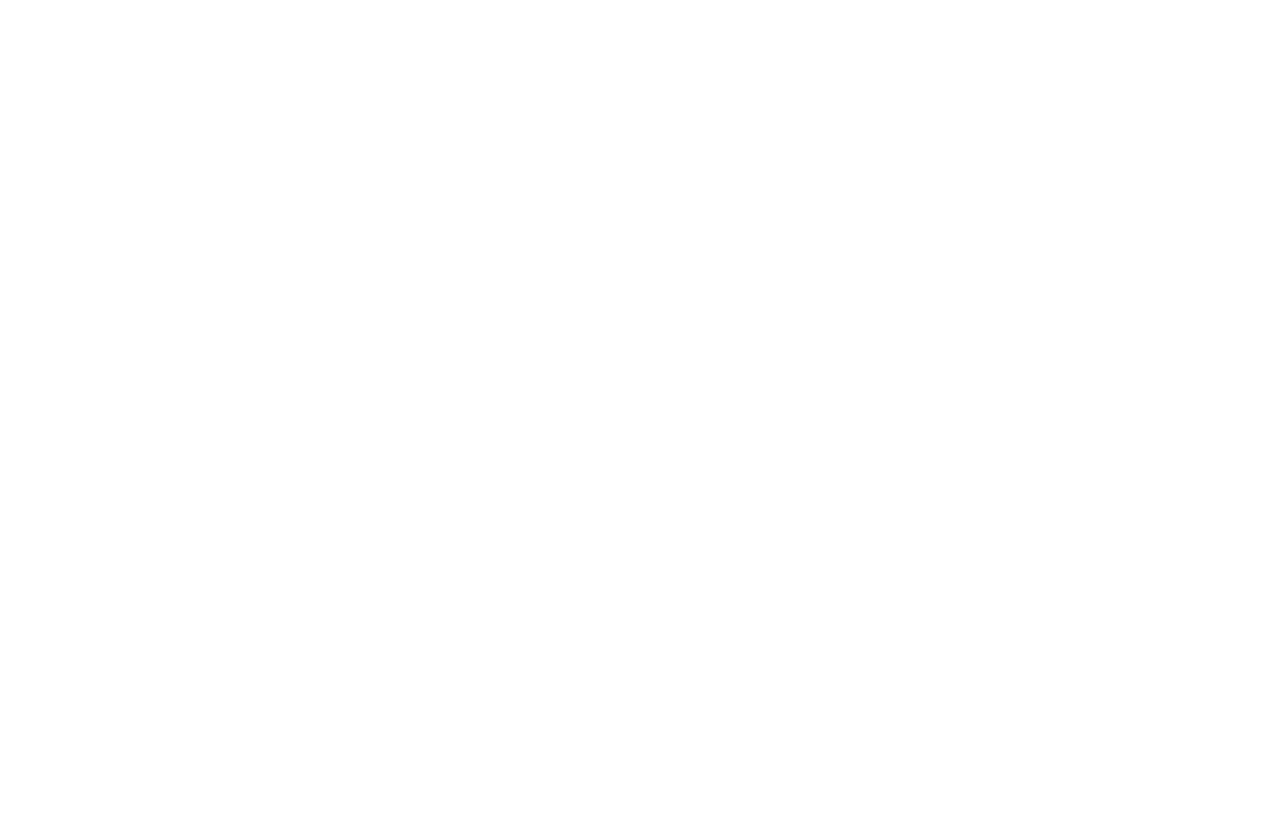
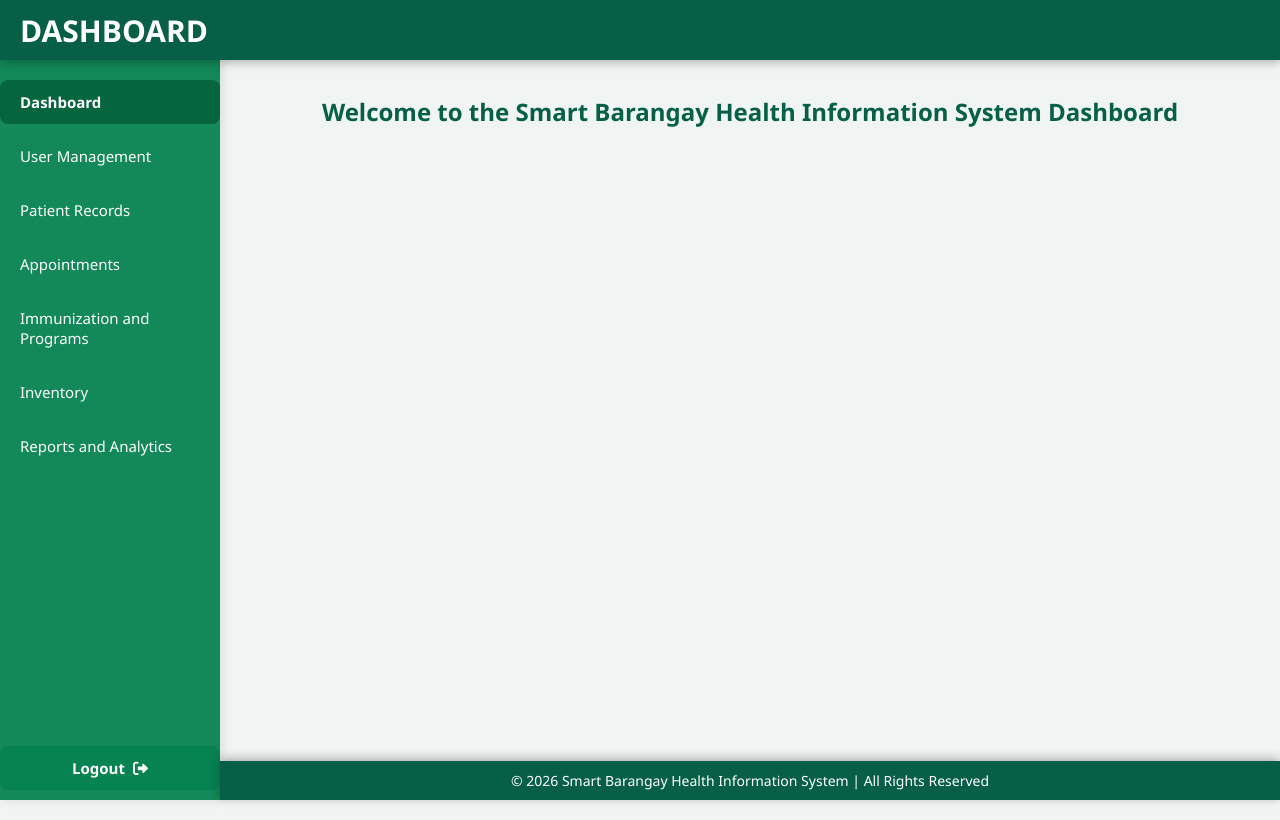
Before and after one commit to MEMORiAACHROMOS/Smart-Barangay, a plain HTML site: page dashboard.html in a window 1280 px wide. Drawn offline with Linux system fonts and the light colour scheme.

Commit message:
Pangalawang Lapag

```diff
--- /dev/null
+++ b/dashboard-styles.css
@@ -0,0 +1,183 @@
+/* Reset default styles */
+* {
+    margin: 0;
+    padding: 0;
+    box-sizing: border-box;
+    font-family: 'Segoe UI', Tahoma, Geneva, Verdana, sans-serif;
+}
+
+/* Full height layout */
+body {
+    min-height: 100vh;
+    display: flex;
+    flex-direction: row;
+    background: #f0f4f3; /* subtle light background */
+}
+
+/* Header Banner */
+.main-header {
+    position: fixed;
+    top: 0;
+    left: 0;
+    width: 100%;
+    height: 60px;
+    background: #065f46;
+    color: #fff;
+    display: flex;
+    align-items: center;
+    padding: 0 20px;
+    font-size: 20px;
+    font-weight: 600;
+    z-index: 1000;
+    box-shadow: 0 2px 10px rgba(0,0,0,0.3);
+}
+
+/* Sidebar */
+.sidebar {
+    position: fixed;
+    top: 60px; /* below header */
+    left: 0;
+    width: 220px;
+    height: calc(100vh - 60px);
+    background: rgba(7,130,81,0.95);
+    padding-top: 20px;
+    box-shadow: 2px 0 10px rgba(0,0,0,0.1);
+    overflow-y: auto;
+    display: flex;
+    flex-direction: column;
+}
+
+
+.sidebar ul {
+    list-style: none;
+     flex: 1; /* takes all vertical space */
+    display: flex;
+    flex-direction: column;
+    justify-content: flex-start;
+    position: relative;
+}
+
+.sidebar ul li {
+    margin-bottom: 10px;
+}
+
+.sidebar ul li a {
+    display: block;
+    padding: 12px 20px;
+    color: #fff;
+    text-decoration: none;
+    font-size: 15px;
+    border-radius: 8px;
+    transition: background 0.3s, color 0.3s;
+}
+
+.sidebar ul li a:hover {
+    background: rgba(5, 100, 62, 0.95);
+    color: #fff;
+}
+.sidebar ul li.logout-btn {
+    margin-top: auto; /* pushes it to bottom */
+}
+
+.sidebar ul li.logout-btn a {
+    display: flex;
+    align-items: center;
+    justify-content: center;
+    padding: 12px 20px;
+    background: rgba(7,130,81,0.95); /* dark green logout button */
+    color: #fff;
+    border-radius: 8px;
+    font-weight: 600;
+    transition: background 0.3s;
+}
+
+.sidebar ul li.logout-btn a i {
+    margin-left: 8px; /* icon spacing */
+}
+
+.sidebar ul li.logout-btn a:hover {
+    background: rgba(5, 100, 62, 0.95);
+    color: #fff;
+}
+/* Main content */
+main {
+    margin-left: 220px; /* space for sidebar */
+    padding: 80px 40px 40px 40px; /* space for header */
+    flex: 1;
+}
+.dashboard-container {
+    display: flex;
+    flex-direction: column;
+    justify-content: flex-start; /* align content at top */
+    align-items: center;         /* keep content horizontally centered */
+    min-height: calc(100vh - 100px); /* full height minus header/footer */
+    text-align: center;
+    padding: 40px 20px 20px 20px; /* top padding for spacing from header */
+}
+.dashboard-container h1 {
+    font-size: 24px;
+    font-weight: 600;
+    color: #065f46;
+    margin-top: -25px;
+    margin-bottom: 20px;
+}
+
+/* Footer Banner */
+.main-footer {
+    position: fixed;
+    bottom: 0;
+    left: 220px; /* next to sidebar */
+    width: calc(100% - 220px);
+    background: #065f46;
+    color: #fff;
+    text-align: center;
+    padding: 10px 0;
+    font-size: 14px;
+    box-shadow: 0 -2px 10px rgba(0,0,0,0.3);
+}
+
+/* Scrollbar for sidebar */
+.sidebar::-webkit-scrollbar {
+    width: 6px;
+}
+
+.sidebar::-webkit-scrollbar-thumb {
+    background-color: #00c267;
+    border-radius: 3px;
+}
+/* Active menu item */
+.sidebar ul li a.active {
+    background:rgba(5, 100, 62, 0.95);; /* darker green for active */
+    color: #fff;
+    font-weight: 600;
+}
+/* Responsive */
+@media (max-width: 768px) {
+    .sidebar {
+        width: 60px;
+    }
+
+    .sidebar ul li a {
+        padding: 12px 10px;
+        font-size: 0;
+        text-align: center;
+    }
+
+    .sidebar ul li a::after {
+        content: attr(title);
+        font-size: 12px;
+        display: block;
+        margin-top: 5px;
+        color: #fff;
+    }
+
+    main {
+        margin-left: 60px;
+        padding: 80px 20px 40px 20px;
+    }
+
+    .main-footer {
+        left: 60px;
+        width: calc(100% - 60px);
+    }
+}
--- a/dashboard.html
+++ b/dashboard.html
@@ -0,0 +1,56 @@
+<!DOCTYPE html>
+<html lang="en">
+<head>
+    <meta charset="UTF-8">
+    <meta name="viewport" content="width=device-width, initial-scale=1.0">
+    <title>Dashboard - Smart Barangay Health Information System</title>
+
+    <!-- Styles -->
+    <link rel="stylesheet" href="dashboard-styles.css">
+
+    <!-- Font Awesome (optional if you still use it) -->
+    <link rel="stylesheet" href="https://cdnjs.cloudflare.com/ajax/libs/font-awesome/6.1.1/css/all.min.css">
+
+</head>
+<body>
+
+    <!-- Header -->
+    <header class="main-header">
+        <h2>DASHBOARD</h2>
+    </header>
+<div class="sidebar">
+        <ul>
+           <li><a href="#" class="active">Dashboard</a></li>
+            <li><a href="#">User Management</a></li>
+            <li><a href="#">Patient Records</a></li>
+            <li><a href="#">Appointments</a></li>
+            <li><a href="#">Immunization and Programs</a></li>
+            <li><a href="#">Inventory</a></li>
+            <li><a href="#">Reports and Analytics</a></li>
+
+
+             <li class="logout-btn">
+            <a href="#">Logout <i class="fa fa-sign-out-alt"></i></a>
+        </li>
+        </ul>
+    </div>
+    <!-- Main Content -->
+    <main>
+        <div class="dashboard-container" >
+            <h1>Welcome to the Smart Barangay Health Information System Dashboard</h1>
+            <!-- Dashboard content goes here -->
+
+
+
+
+        </div>
+    </main>
+
+    <!-- Footer -->
+    <footer class="main-footer">
+        <p>&copy; 2026 Smart Barangay Health Information System | All Rights Reserved</p>
+    </footer>
+
+    <!-- Script -->
+    <script src="dashboard-script.js"></script>
+</html>
--- a/login/login-styles.css
+++ b/login/login-styles.css
@@ -8,26 +8,56 @@
 
 /* Full screen background with image */
 body {
-    height: 100vh;
+    min-height: 100vh;
     display: flex;
     justify-content: center;
     align-items: center;
     background: url('healthcentersample.jpg') no-repeat center center/cover;
+    padding-top: 80px;   /* space for header */
+    padding-bottom: 60px; /* space for footer */
+}
+
+/* Header Banner */
+.main-header {
+    position: fixed;
+    top: 0;
+    width: 100%;
+    background: #065f46;
+    color: #fff;
+    text-align: center;
+    padding: 15px 0;
+    font-size: 18px;
+    font-weight: 600;
+    box-shadow: 0 2px 10px rgba(0,0,0,0.3);
+    z-index: 1000;
+}
+
+/* Footer Banner */
+.main-footer {
+    position: fixed;
+    bottom: 0;
+    width: 100%;
+    background: #065f46;
+    color: #fff;
+    text-align: center;
+    padding: 10px 0;
+    font-size: 14px;
+    box-shadow: 0 -2px 10px rgba(0,0,0,0.3);
 }
 
 /* Login container */
 .login-container {
-    background-color: rgba(7, 130, 81, 0.95); /* slightly transparent for style */
+    background-color: rgba(7, 130, 81, 0.95);
     padding: 50px 40px;
     border-radius: 20px;
     box-shadow: 0 15px 40px rgba(0,0,0,0.3);
-    width: 400px; /* bigger box */
+    width: 400px;
     text-align: center;
     transition: transform 0.3s ease;
 }
 
 .login-container:hover {
-    transform: scale(1.02); /* subtle hover animation */
+    transform: scale(1.02);
 }
 
 /* Logo */
@@ -40,7 +70,7 @@
 h1 {
     font-size: 20px;
     font-weight: 600;
-    color: #fff; /* changed to white for better contrast */
+    color: #fff;
     margin-bottom: 35px;
     line-height: 1.4;
 }
@@ -48,7 +78,7 @@
 /* Form inputs */
 .login-form input {
     width: 100%;
-    padding: 14px 18px;
+    padding: 14px 45px 14px 18px; /* 👈 FIX: space for eye icon */
     margin-bottom: 25px;
     border: 1px solid #ccc;
     border-radius: 10px;
@@ -67,27 +97,49 @@
     position: relative;
 }
 
+/* Password input */
+.password-wrapper input {
+    width: 100%;
+    padding: 14px 40px 14px 18px; /* right padding slightly reduced */
+    border: 1px solid #ccc;
+    border-radius: 10px;
+    font-size: 15px;
+    line-height: 1.2; /* ensures vertical centering */
+    outline: none;
+    transition: border 0.3s, box-shadow 0.3s;
+}
+
+/* Input focus */
+.password-wrapper input:focus {
+    border-color: #4facfe;
+    box-shadow: 0 0 8px rgba(79, 172, 254, 0.5);
+    position: relative;
+    z-index: 1;
+}
+
+/* Eye icon (perfect right alignment) */
 .password-wrapper .fa {
     position: absolute;
-    right: 12px;
-    top: 50%;
+    top: 34%;
+    right: 12px; /* slightly closer to input border */
     transform: translateY(-50%);
+    font-size: 18px;
+    color: #aaa;
     cursor: pointer;
-    color: #fff; /* matches login box */
-    font-size: 20px;
-    transition: color 0.3s, transform 0.2s;
+    z-index: 10;
+    transition: color 0.2s;
 }
 
+/* Hover effect */
 .password-wrapper .fa:hover {
-    color: #ffd700; /* subtle hover effect */
-    transform: scale(1.2);
+    color: #008a15;
 }
 
 /* Login button */
 .login-form button {
     width: 100%;
     padding: 14px;
-    background: #00c368;
+    background: #00c267;
     border: none;
     border-radius: 10px;
     color: #fff;
@@ -97,11 +149,11 @@
 }
 
 .login-form button:hover {
-    background: #00f2fe;
+    background: #00a558;
     transform: scale(1.03);
 }
 
-/* Responsive for smaller screens */
+/* Responsive */
 @media (max-width: 450px) {
     .login-container {
         width: 90%;
```
Also changed, not shown: login/login-script.js (+19 -8 lines), login/login.html (+33 -6 lines), login/image.png (added).
